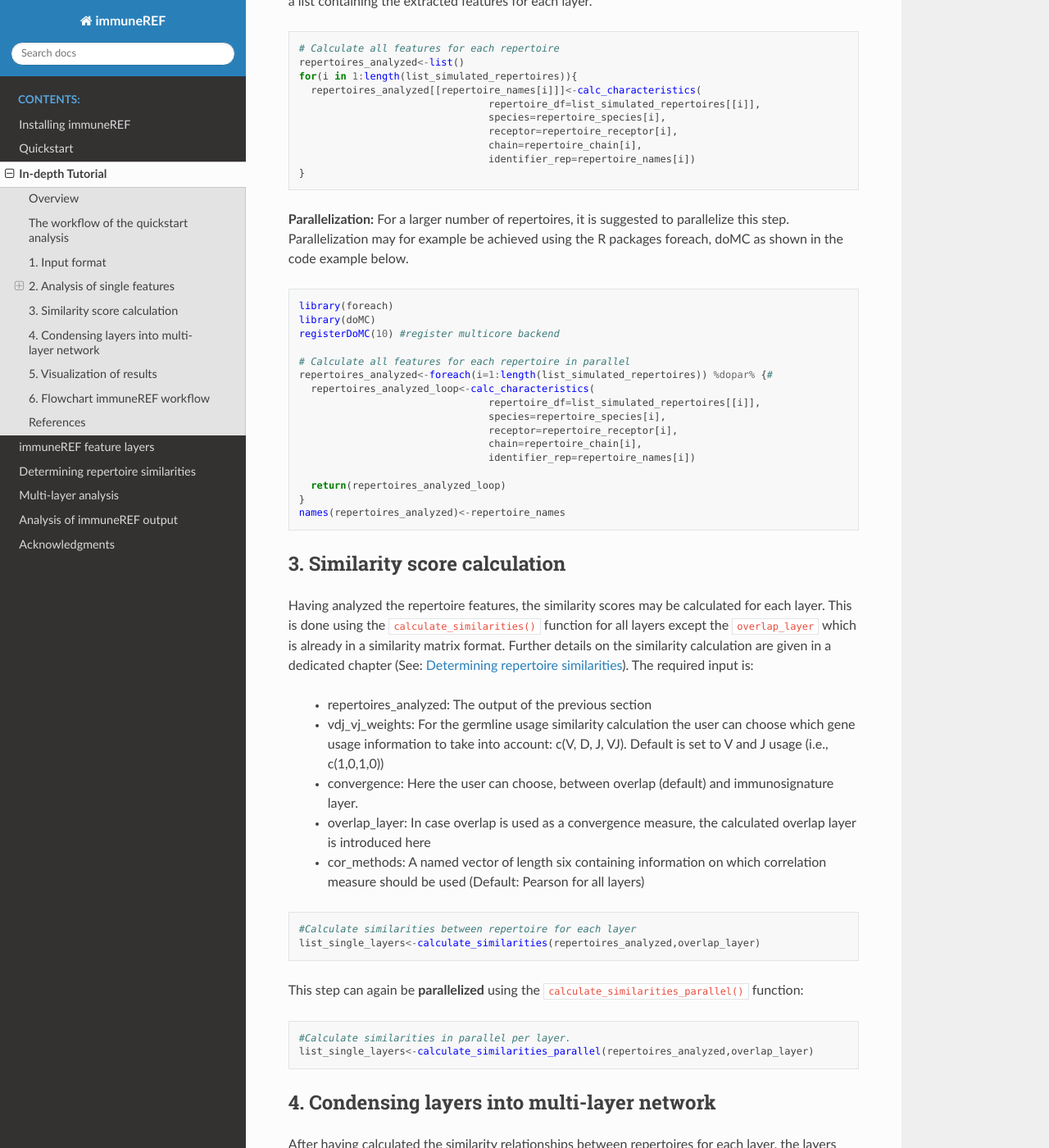
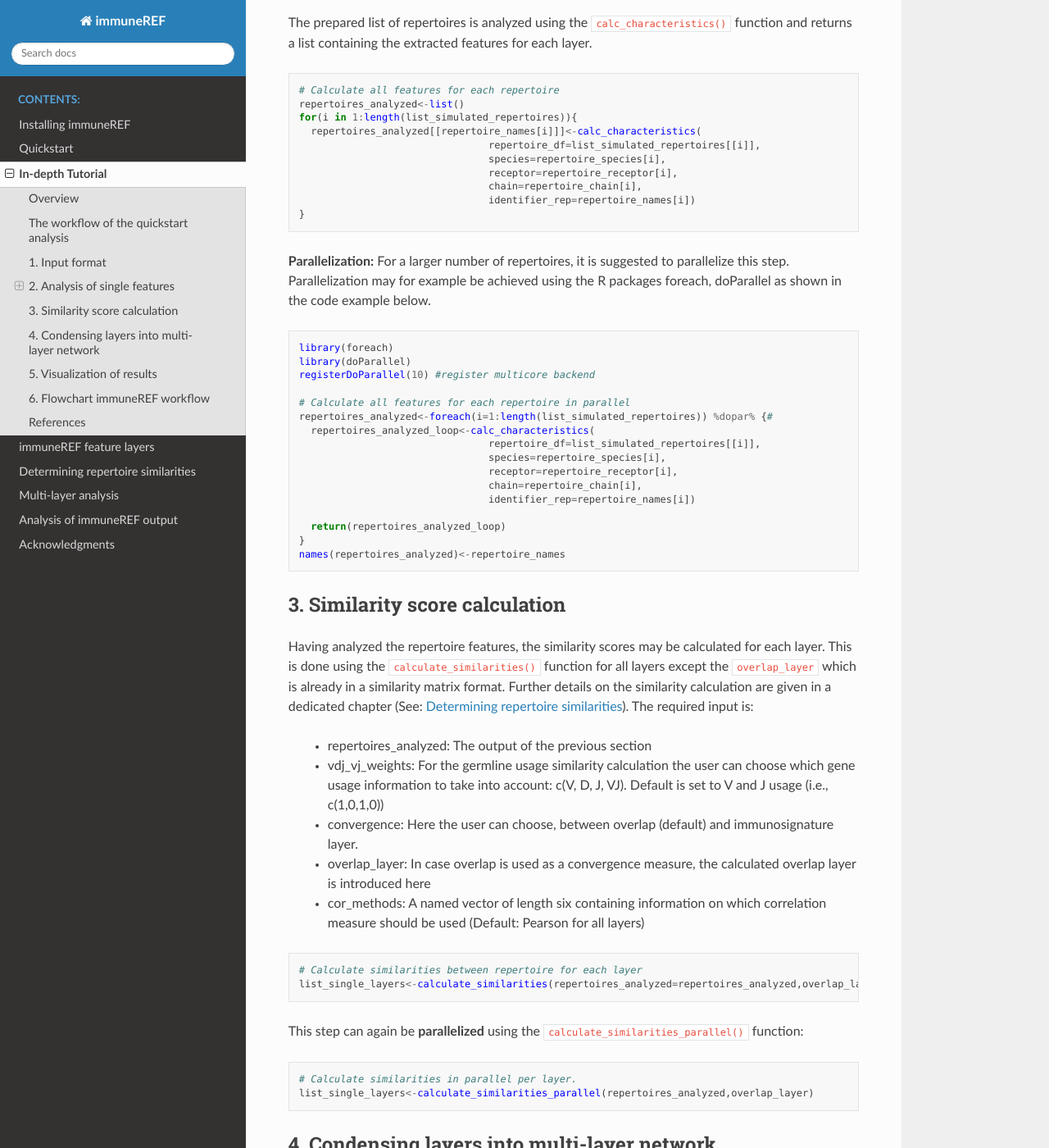
Before and after one commit to GreiffLab/immuneREF, a Sphinx documentation site: the page built from docs/source/tutorial.rst, in a window 1280 px wide and 1400 px high, scrolled down 3418 px. Shown: the whole window at 82% size. Built offline with Sphinx 7.4.7 and the Read the Docs theme 2.0.0, drawn with Linux system fonts in a browser that asks for light colours; formulas are drawn with MathJax 3; some of the changed text lies outside the part shown.

Commit message:
Add files via upload

```diff
--- a/docs/source/tutorial.rst
+++ b/docs/source/tutorial.rst
@@ -178,14 +181,14 @@ and returns a list containing the extracted features for each layer.
                                   identifier_rep=repertoire_names[i])
   }
 
-**Parallelization:** For a larger number of repertoires, it is suggested to parallelize this step. Parallelization may for example be achieved using the R packages foreach, doMC as shown in the
+**Parallelization:** For a larger number of repertoires, it is suggested to parallelize this step. Parallelization may for example be achieved using the R packages foreach, doParallel as shown in the
 code example below.
 
 .. code-block:: r
 
   library(foreach)
-  library(doMC)
-  registerDoMC(10) #register multicore backend
+  library(doParallel)
+  registerDoParallel(10) #register multicore backend
 
   # Calculate all features for each repertoire in parallel
   repertoires_analyzed<-foreach(i=1:length(list_simulated_repertoires)) %dopar% {#
@@ -219,14 +222,14 @@ The required input is:
 
 .. code-block:: r
 
-    #Calculate similarities between repertoire for each layer
-    list_single_layers<-calculate_similarities(repertoires_analyzed,overlap_layer)
+    # Calculate similarities between repertoire for each layer
+    list_single_layers<-calculate_similarities(repertoires_analyzed=repertoires_analyzed,overlap_layer=overlap_layer)
 
 This step can again be **parallelized** using the ``calculate_similarities_parallel()`` function:
 
 .. code-block:: r
 
-    #Calculate similarities in parallel per layer.
+    # Calculate similarities in parallel per layer.
     list_single_layers<-calculate_similarities_parallel(repertoires_analyzed,overlap_layer)
 
 
@@ -242,7 +245,7 @@ The layer weights are determined by the user via the ``weights`` parameter. (See
 
 .. code-block:: r
 
-    #Calculate condensed network (here equal weights for each layer)
+    # Calculate condensed network (here equal weights for each layer)
     cormat <- condense_layers(list_single_layers,
         weights = c(1,1,1,1,1,1),
         method = "standard")
```
Also changed, not shown: other parts of docs/source/tutorial.rst (+7 -1 lines).
